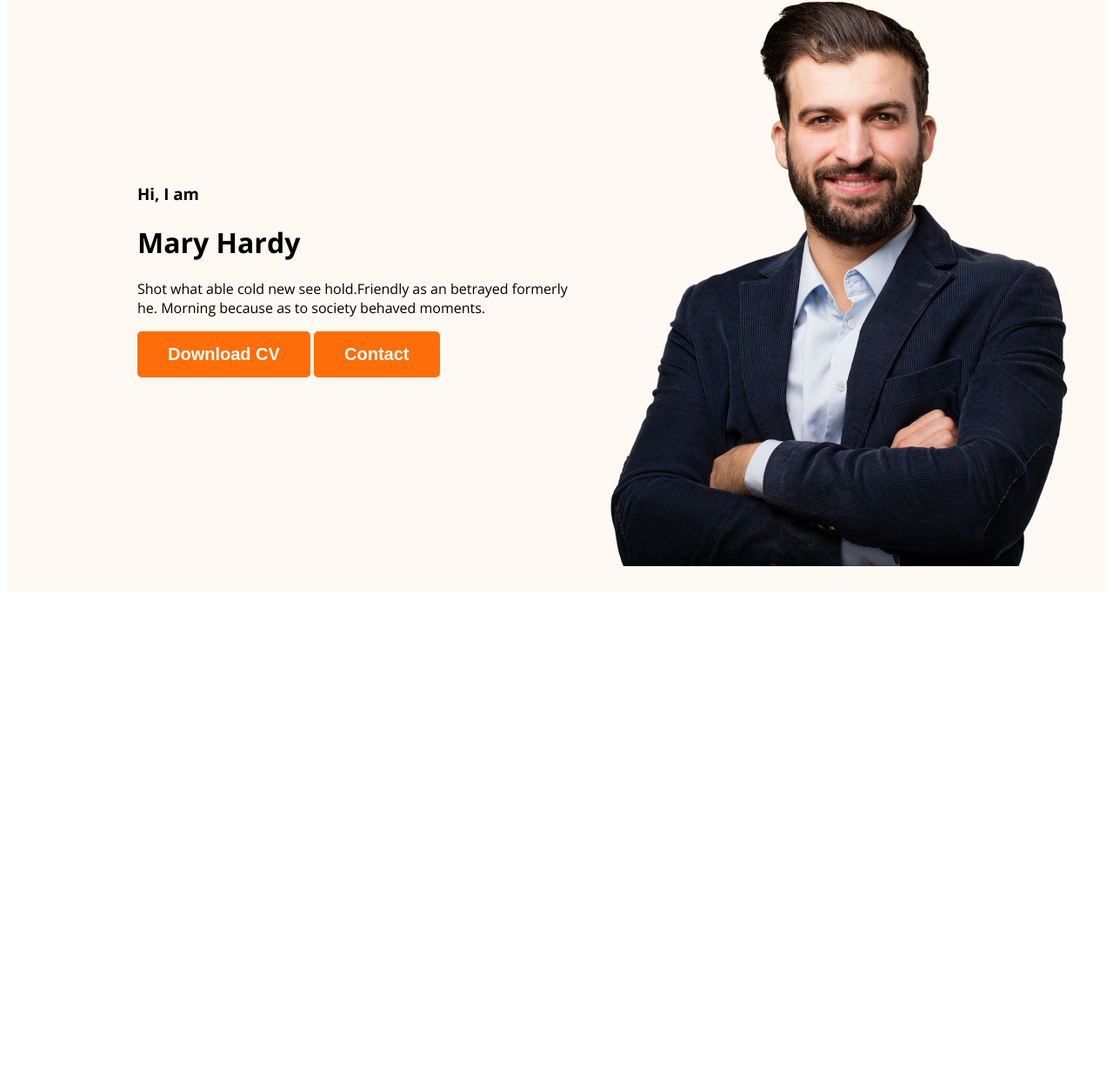
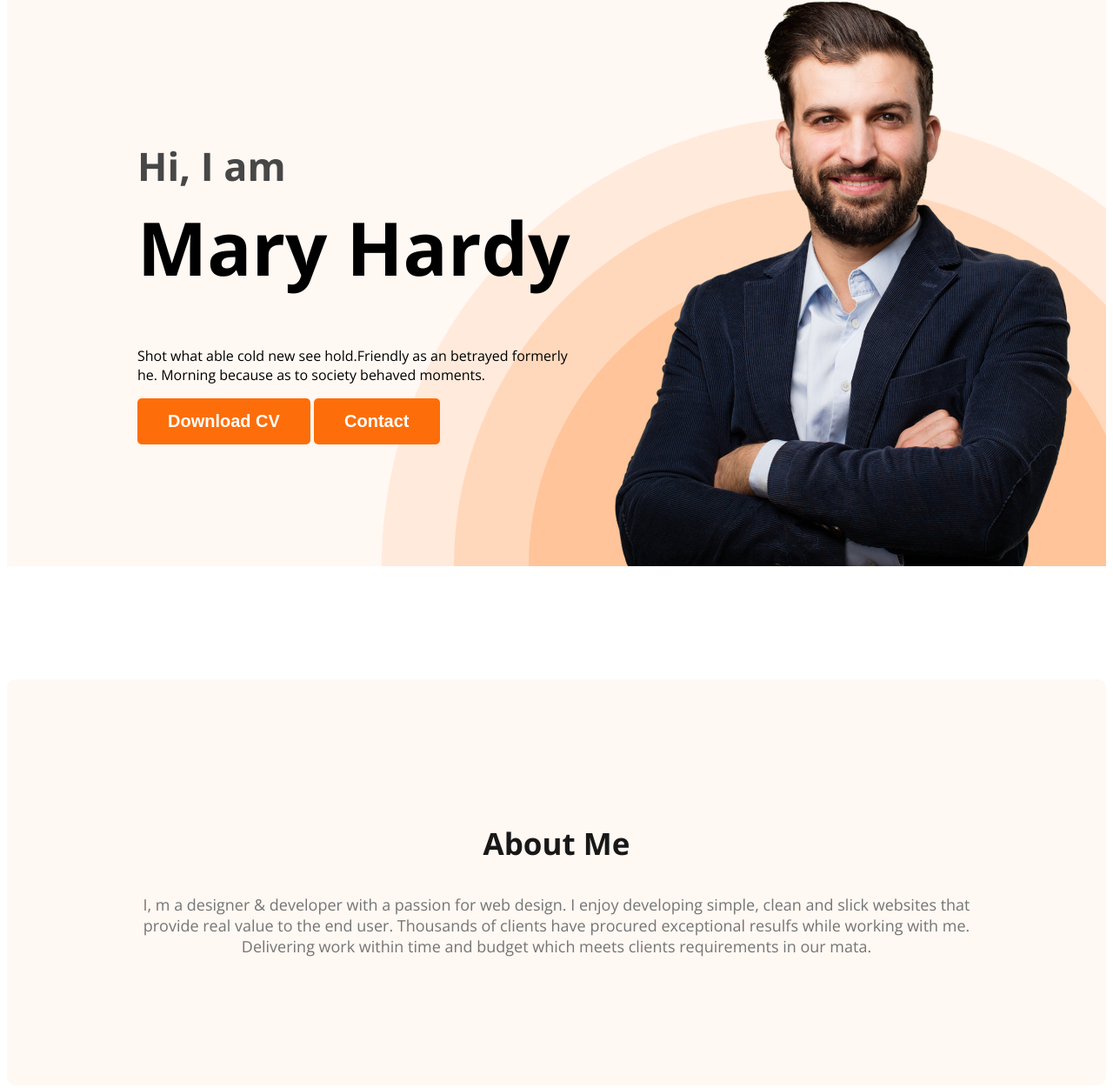
Before and after one commit to farinhuq/web-developer-portfolio, a plain HTML site: page index.html in a window 1280 px wide. Shown: the part 148-1399 px from the top of the page at 87% size. Before the commit the page ends 837 px from the top, so only its background shows below. Drawn offline with nearby package versions, Linux system fonts and the light colour scheme.

Commit message:
added section

```diff
--- a/index.html
+++ b/index.html
@@ -32,7 +32,12 @@
 <img class="profilepic" src="images/hardy.png" alt="">
     </div>
 </header>
-    <main></main>
+    <main>
+        <section class="about">
+            <h3 class="sectiontitle">About Me</h3>
+            <p class="sectiondescription">I, m a designer & developer with a passion for web design. I enjoy developing simple, clean and slick websites that provide real value to the end user. Thousands of clients have procured exceptional resulfs while working with me. Delivering work within time and budget which meets clients requirements in our mata.</p>
+        </section>
+    </main>
     <footer></footer>
 </body>
 </html>
--- a/styles/portfolio.css
+++ b/styles/portfolio.css
@@ -19,12 +19,38 @@ font-weight:700 ;
 font-size: 20px;
 color: white;
 padding: 15px 35px;}
-.header{ background-color: rgba(255, 248, 243, 1);}
+.header{ background-color: rgba(255, 248, 243, 1);
+background-image: url('../images/header_bg.png');
+background-repeat: no-repeat;
+background-position: bottom right;}
 .banner{
-  padding: 30px 30px 30px 150px ;
+  padding: 30px 30px 0px 150px ;
   display: flex;
   align-items: center;
+  justify-content: space-between;
 }
 .banner.profilepic{
   width: 500px;
 }
+.bannergreeting { font-size: 45px;
+ color: #474747;
+margin-bottom: 0px;}
+.bannertitle{ font-size: 85px;
+font-weight: 700px;
+ margin-top:5px;}
+ .bannercontent{ max-width: 500px;}
+ .about { padding: 130px;
+border-radius: 10px;
+background: #FFF8F3;
+margin: 130px 0px;}
+.sectiontitle{
+  font-size: 35px;
+  color: #181818;
+  text-align: center;
+  font-weight: 700px;
+}
+.sectiondescription {
+  color: #757575;
+  font-size: 18px;
+  text-align: center;
+}
```
